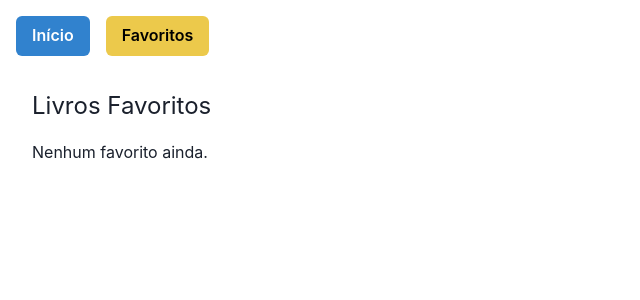
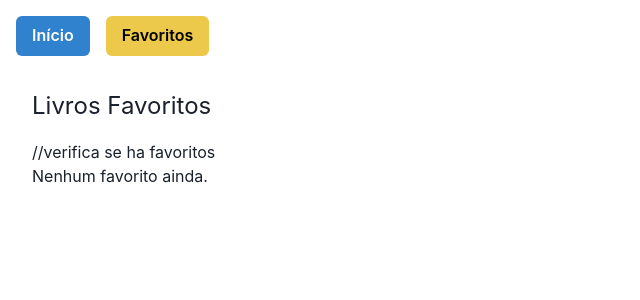
Before and after one commit to Brennerodrigues/Desafio-Livros, a React (Create React App) app: page /favoritos in a window 1280 px wide. Shown: the top 300 px of the page, without its empty margins (0-640 px from the left). Built offline with nearby package versions, Linux system fonts and the light colour scheme.

Commit message:
Update Favorites.js
comentando codigo

```diff
--- a/src/pages/Favorites.js
+++ b/src/pages/Favorites.js
@@ -1,4 +1,5 @@
 // src/pages/Favorites.js
+//importa layout do Chakra UI
 import {
   Box, Text, Image, SimpleGrid, Button,
 } from '@chakra-ui/react';
@@ -8,14 +9,18 @@ export function Favorites() {
   const { favorites, toggleFavorite } = useFavorites();
 
   return (
+    //Exibe o título da pagina
     <Box p={4}>
       <Text fontSize="2xl" mb={4}>Livros Favoritos</Text>
+    //verifica se ha favoritos
       {favorites.length === 0 ? (
         <Text>Nenhum favorito ainda.</Text>
       ) : (
+        //coloca cada livro dentro de um box
         <SimpleGrid columns={{ base: 1, md: 3 }} spacing={4}>
           {favorites.map((book) => (
             <Box key={book.key} borderWidth="1px" borderRadius="md" p={4}>
+        //mostra dados do livro
               <Image
                 src={
                   book.cover_i
@@ -28,6 +33,7 @@ export function Favorites() {
               <Text fontWeight="bold">{book.title}</Text>
               <Text>{book.author_name?.join(', ') || 'Autor desconhecido'}</Text>
               <Text>{book.first_publish_year || 'Ano desconhecido'}</Text>
+              //botao de remover
               <Button mt={2} colorScheme="red" onClick={() => toggleFavorite(book)}>
                 Remover
               </Button>
```
